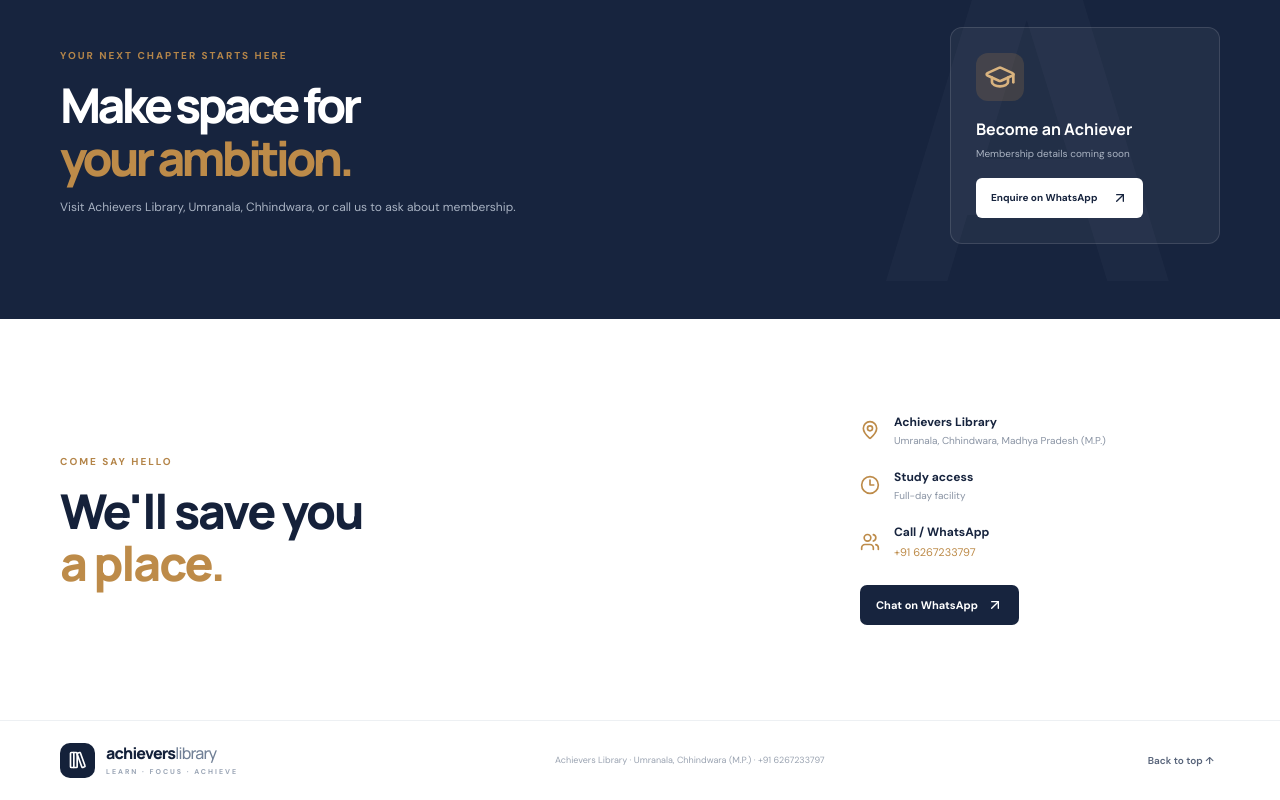
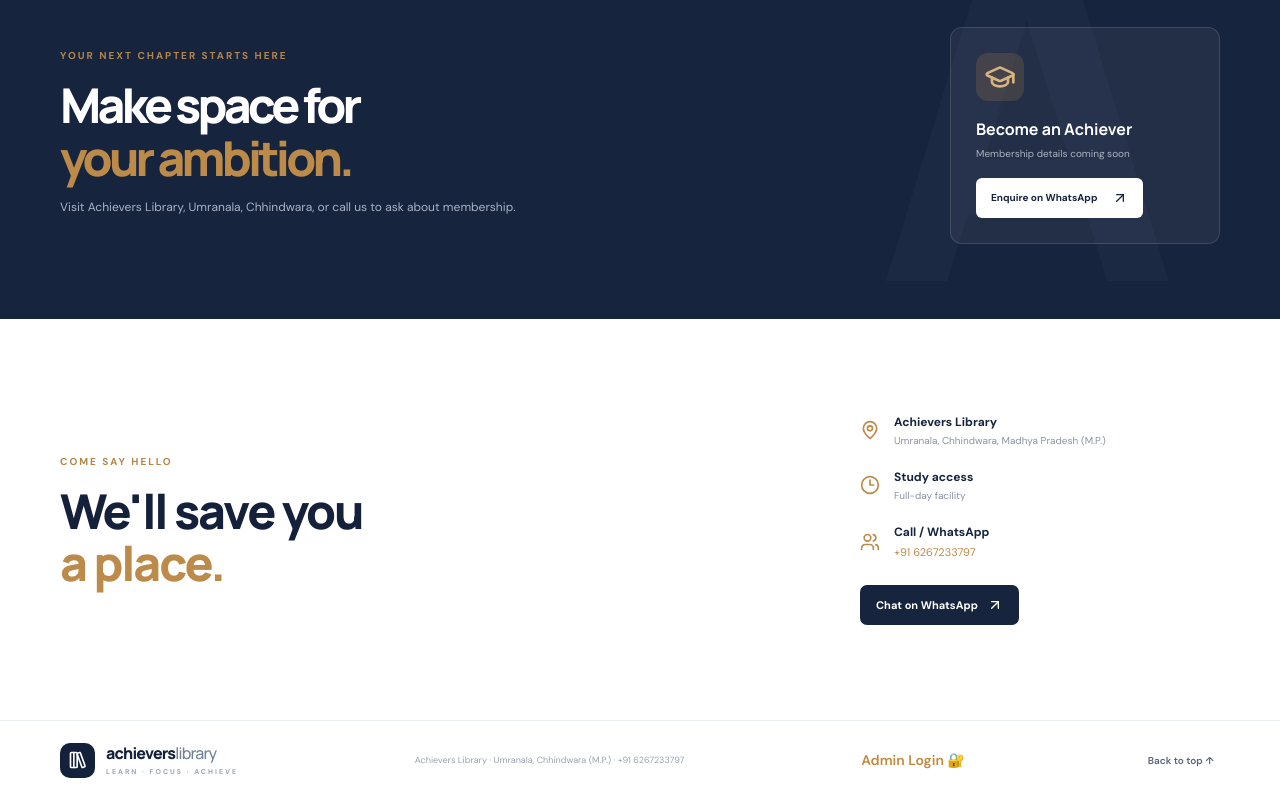
Before and after one commit to shivampwr/achievers-library, a React (Vite) app in the folder achievers-library/: page / in a window 1280 px wide. Shown: the part 2945-3745 px from the top of the page. Built offline with nearby package versions, Linux system fonts and the light colour scheme; no server answers.

Commit message:
Add admin login link to website footer

```diff
--- a/achievers-library/src/main.jsx
+++ b/achievers-library/src/main.jsx
@@ -37,7 +37,7 @@ function App() {
       <section className="membership-band" id="membership-info"><div className="section-wrap membership-inner"><div><span className="eyebrow">YOUR NEXT CHAPTER STARTS HERE</span><h2>Make space for<br/><span>your ambition.</span></h2><p>Visit Achievers Library, Umranala, Chhindwara, or call us to ask about membership.</p></div><div className="membership-side"><div className="membership-badge"><GraduationCap size={32}/></div><strong>Become an Achiever</strong><small>Membership details coming soon</small><a className="btn-light" href="https://wa.me/916267233797?text=Hello%2C%20I%20want%20to%20know%20about%20Achievers%20Library%20membership.">Enquire on WhatsApp <ArrowUpRight size={16}/></a></div></div></section>
       <section className="contact section-wrap" id="contact"><div><span className="eyebrow">COME SAY HELLO</span><h2>We'll save you<br/><span>a place.</span></h2></div><div className="contact-detail"><div className="contact-line"><MapPin/><div><strong>Achievers Library</strong><span>Umranala, Chhindwara, Madhya Pradesh (M.P.)</span></div></div><div className="contact-line"><Clock3/><div><strong>Study access</strong><span>Full-day facility</span></div></div><div className="contact-line"><Users/><div><strong>Call / WhatsApp</strong><a href="tel:6267233797">+91 6267233797</a></div></div><a className="contact-whatsapp" href="https://wa.me/916267233797?text=Hello%2C%20I%20want%20to%20enquire%20about%20Achievers%20Library." target="_blank" rel="noreferrer">Chat on WhatsApp <ArrowUpRight size={16}/></a></div></section>
     </main>
-    <footer className="footer"><div className="section-wrap footer-inner"><a className="brand footer-brand" href="#home"><span className="brand-mark"><LibraryBig size={20}/></span><span>achievers<span className="brand-light">library</span><small>LEARN · FOCUS · ACHIEVE</small></span></a><span>Achievers Library · Umranala, Chhindwara (M.P.) · +91 6267233797</span><button onClick={()=>scrollTo('home')}>Back to top ↑</button></div></footer>
+    <footer className="footer"><div className="section-wrap footer-inner"><a className="brand footer-brand" href="#home"><span className="brand-mark"><LibraryBig size={20}/></span><span>achievers<span className="brand-light">library</span><small>LEARN · FOCUS · ACHIEVE</small></span></a><span>Achievers Library · Umranala, Chhindwara (M.P.) · +91 6267233797</span><a href="/admin" className="footer-admin-link" style={{ color: "#c28a3e", textDecoration: "none", fontWeight: 600, fontSize: "14px" }}>Admin Login 🔐</a><button onClick={()=>scrollTo('home')}>Back to top ↑</button></div></footer>
 
   </div>;
 }
```
